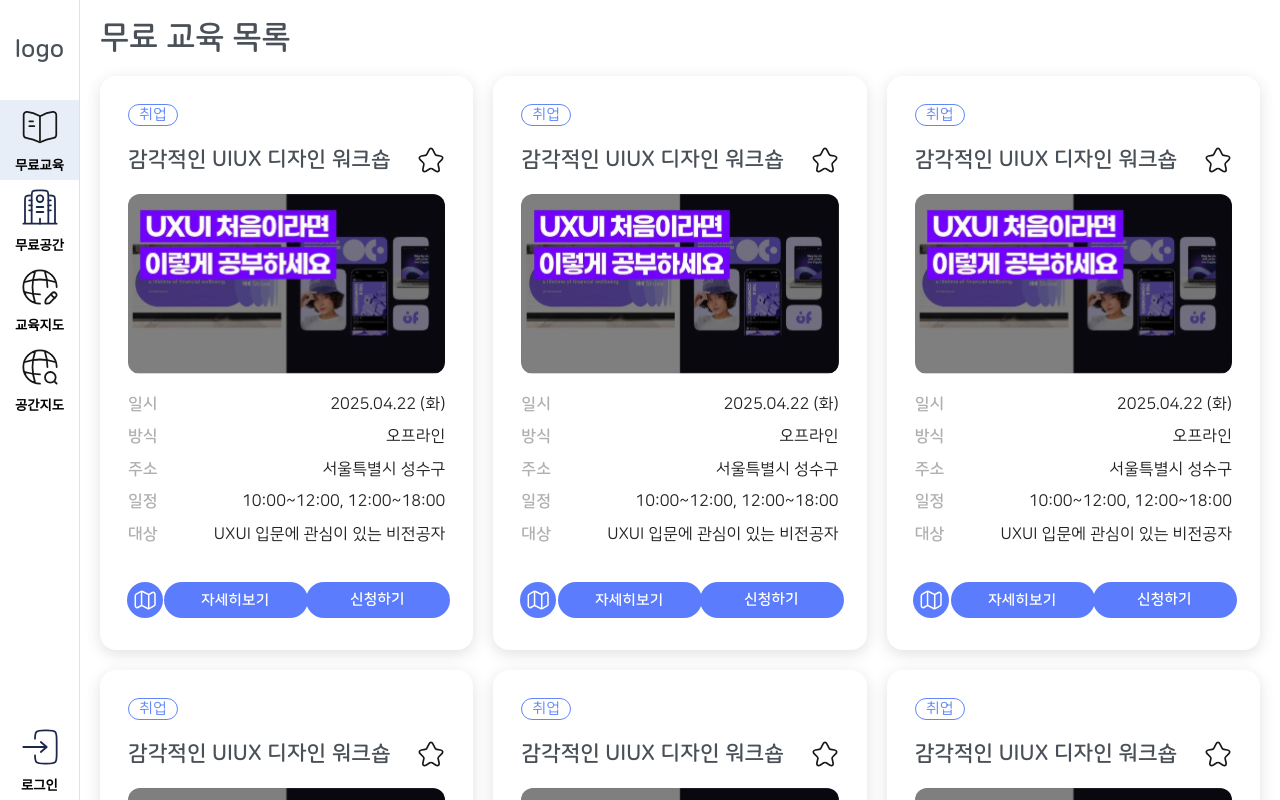
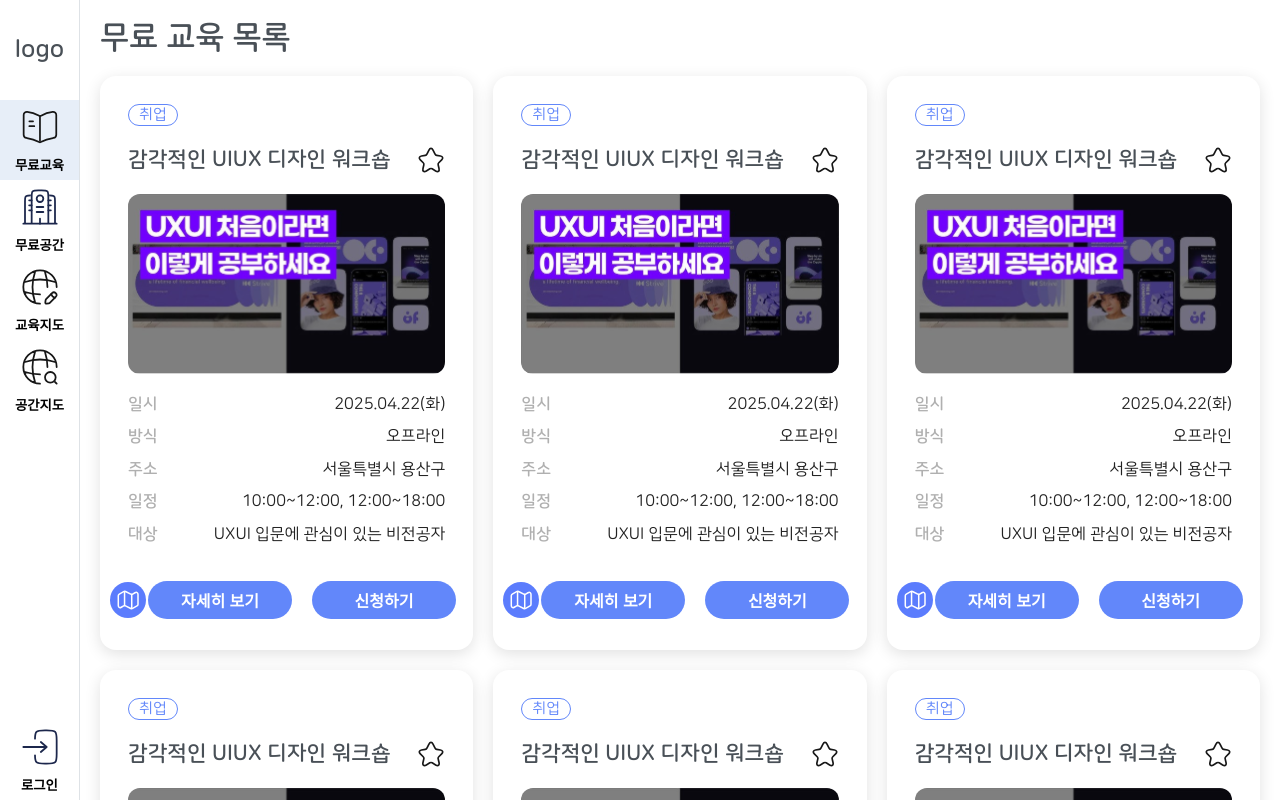
Before and after one commit to MUMU-For-Youth/MUMU_Frontend, a React (Create React App) app: page / in a window 1280 px wide. Shown: the top 800 px of the page. Built offline with nearby package versions, Linux system fonts and the light colour scheme.

Commit message:
fix: 리뷰 내용 반영하여 수정

```diff
--- a/src/components/Card.tsx
+++ b/src/components/Card.tsx
@@ -4,12 +4,33 @@ import React, { useState } from "react";
 import styled from "styled-components";
 // 버튼, 이미지, 아이콘 등 외부 리소스 import
 import GotoMapButtonSvg from "../assets/buttons/GotoMapButton.svg";
-import LearnMoreButtonSvg from "../assets/buttons/LearnMoreButton.svg";
-import ApplyButtonSvg from "../assets/buttons/ApplyButton.svg";
 import EducationDummyImage from "../assets/dummyImage/EducationDummyImage.svg";
 import UnBookmarkIcon from "../assets/icons/UnBookmarkIcon.svg";
 import BookmarkIcon from "../assets/icons/BookmarkIcon.svg";
 import CardTag from "./CardTag";
+
+// 자세히 보기/신청하기 버튼 타입 정의
+type ActionButtonType = "learnMore" | "apply";
+
+interface ActionButtonProps {
+  type: ActionButtonType;
+  onClick?: () => void;
+}
+
+const ActionButton: React.FC<ActionButtonProps> = ({ type, onClick }) => {
+  // 버튼별 텍스트 및 스타일 분기
+  const isLearnMore = type === "learnMore";
+  return (
+    <StyledActionButton
+      type="button"
+      aria-label={isLearnMore ? "자세히 보기" : "신청하기"}
+      onClick={onClick}
+      $buttonType={type}
+    >
+      {isLearnMore ? "자세히 보기" : "신청하기"}
+    </StyledActionButton>
+  );
+};
 
 // Card 컴포넌트: 교육 카드 UI를 렌더링
 const Card: React.FC = () => {
@@ -18,7 +39,22 @@ const Card: React.FC = () => {
 
   // 북마크 버튼 클릭 핸들러
   const handleBookmarkClick = () => {
-    setBookmarked((prev) => !prev);
+    if (!bookmarked) {
+      setBookmarked(true);
+      alert("북마크 했습니다");
+    } else {
+      setBookmarked(false);
+      alert("북마크를 해제했습니다");
+    }
+  };
+
+  // 각 버튼 클릭 핸들러 예시
+  const handleLearnMore = () => {
+    alert("자세히 보기 클릭!");
+  };
+
+  const handleApply = () => {
+    alert("신청하기 클릭!");
   };
 
   return (
@@ -40,13 +76,15 @@ const Card: React.FC = () => {
           />
         </BookmarkButton>
       </CardTitleRow>
-      {/* 카드 대표 이미지 */}
-      <CardImage src={EducationDummyImage} alt="워크숍 이미지" />
+      {/* 카드 대표 이미지 + 오버레이 텍스트 */}
+      <ImageWrapper>
+        <CardImage src={EducationDummyImage} alt="워크숍 이미지" />
+      </ImageWrapper>
       {/* 카드 상세 정보 영역 */}
       <CardTextBox>
         <CardRow>
           <CardLabel>일시</CardLabel>
-          <CardTextRight>2025.04.22 (화)</CardTextRight>
+          <CardTextRight>2025.04.22(화)</CardTextRight>
         </CardRow>
         <CardRow>
           <CardLabel>방식</CardLabel>
@@ -54,7 +92,7 @@ const Card: React.FC = () => {
         </CardRow>
         <CardRow>
           <CardLabel>주소</CardLabel>
-          <CardTextRight>서울특별시 성수구</CardTextRight>
+          <CardTextRight>서울특별시 용산구</CardTextRight>
         </CardRow>
         <CardRow>
           <CardLabel>일정</CardLabel>
@@ -75,22 +113,8 @@ const Card: React.FC = () => {
         >
           <img src={GotoMapButtonSvg} alt="지도보기" />
         </IconButton>
-        <IconButton
-          as="button"
-          type="button"
-          tabIndex={0}
-          aria-label="자세히 보기"
-        >
-          <img src={LearnMoreButtonSvg} alt="자세히 보기" />
-        </IconButton>
-        <IconButton
-          as="button"
-          type="button"
-          tabIndex={0}
-          aria-label="신청하기"
-        >
-          <img src={ApplyButtonSvg} alt="신청하기" />
-        </IconButton>
+        <ActionButton type="learnMore" onClick={handleLearnMore} />
+        <ActionButton type="apply" onClick={handleApply} />
       </CardButtonBox>
     </CardContainer>
   );
@@ -111,8 +135,6 @@ const CardContainer = styled.div`
   flex-direction: column;
   box-sizing: border-box;
   position: relative;
-  height: 100%;
-  /* 주요 영역 간격(gap) 적용 */
   gap: 18px;
 `;
 
@@ -120,7 +142,6 @@ const CardContainer = styled.div`
 const CardTitleRow = styled.div`
   display: flex;
   align-items: center;
-  /* margin-bottom: 12px; 제거 (gap으로 대체) */
 `;
 
 // 카드 제목 스타일
@@ -141,21 +162,45 @@ const BookmarkButton = styled.button`
   height: 32px;
 `;
 
+// 카드 대표 이미지 + 오버레이 텍스트 래퍼
+const ImageWrapper = styled.div`
+  position: relative;
+  width: 100%;
+  height: 180px;
+  display: flex;
+  align-items: stretch;
+`;
+
 // 카드 대표 이미지 스타일
 const CardImage = styled.img`
   width: 100%;
-  height: 180px;
+  height: 100%;
   object-fit: cover;
   border-radius: 12px;
-  /* margin-bottom: 18px; 제거 (gap으로 대체) */
   background: #f3f3f3;
+`;
+
+// 이미지 오버레이 텍스트 스타일
+const ImageOverlay = styled.div`
+  position: absolute;
+  left: 12px;
+  top: 18px;
+  background: #7a29fa;
+  color: #fff;
+  font-size: 1.35rem;
+  font-weight: 700;
+  border-radius: 8px;
+  padding: 10px 18px 8px 18px;
+  line-height: 1.25;
+  z-index: 2;
+  box-shadow: 0 2px 8px rgba(122, 41, 250, 0.08);
+  white-space: pre-line;
 `;
 
 // 카드 상세 정보 영역 스타일
 const CardTextBox = styled.div`
   font-size: 1.05rem;
   line-height: 1.5;
-  /* margin-bottom: 18px; 제거 (gap으로 대체) */
   flex: 1 1 auto;
   display: flex;
   flex-direction: column;
@@ -198,6 +243,7 @@ const CardButtonBox = styled.div`
   padding-top: 8px;
   width: 100%;
   box-sizing: border-box;
+  gap: 20px;
 `;
 
 // 카드 하단 아이콘 버튼 스타일
@@ -213,13 +259,33 @@ const IconButton = styled.button`
   min-width: 0;
   box-sizing: border-box;
   transition: transform 0.1s ease-in-out;
-  &:not(:first-child) {
-    margin-left: auto;
-  }
-  &:not(:last-child) {
-    margin-right: 8px;
-  }
   &:active {
     transform: scale(0.95);
   }
 `;
+
+// 자세히 보기/신청하기 버튼 스타일
+const StyledActionButton = styled.button<{ $buttonType?: ActionButtonType }>`
+  background: #6287fa;
+  color: #fff;
+  border: none;
+  border-radius: 999px;
+  font-size: 1rem;
+  font-weight: 600;
+  padding: 0 26px;
+  height: 38px;
+  min-width: ${({ $buttonType }) =>
+    $buttonType === "learnMore"
+      ? "144px"
+      : $buttonType === "apply"
+      ? "144px"
+      : "110px"};
+  cursor: pointer;
+  transition: background 0.15s, color 0.15s, transform 0.1s;
+  display: flex;
+  align-items: center;
+  justify-content: center;
+  &:active {
+    transform: scale(0.97);
+  }
+`;
```
